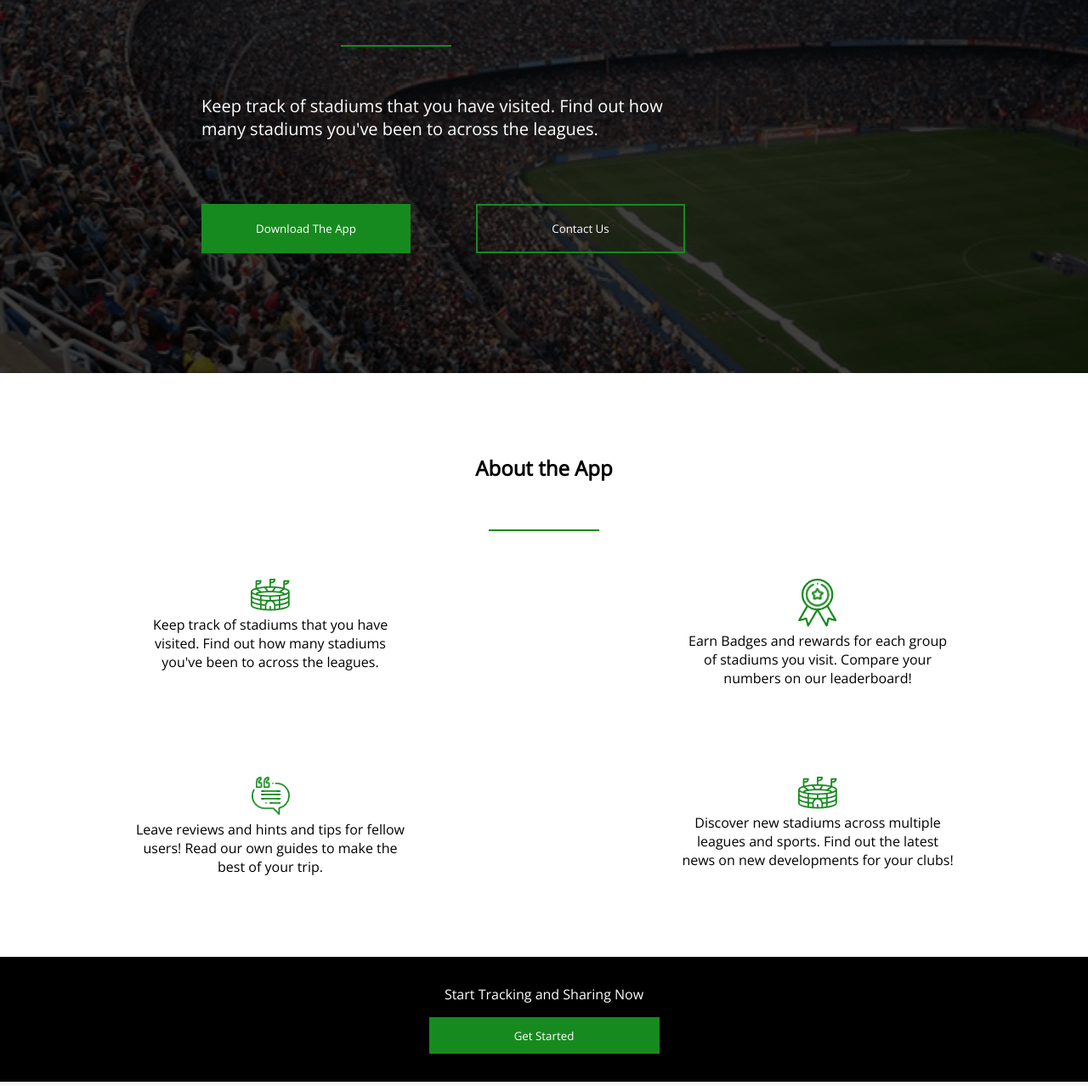
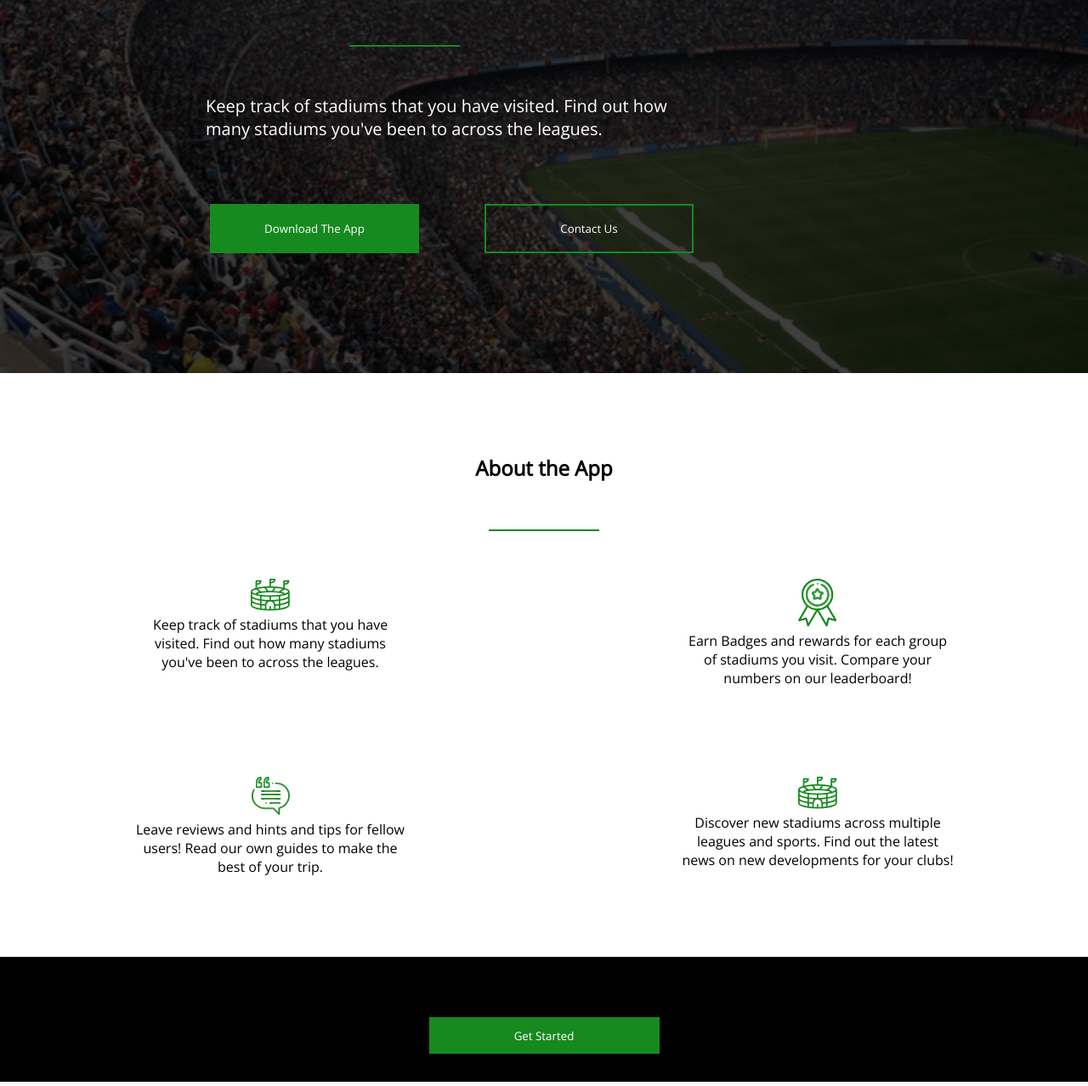
Before and after one commit to annabaharyan/stadium.github.io, a plain HTML site: page index.html in a window 1280 px wide. Shown: the part 282-1560 px from the top of the page at 85% size. Drawn offline with nearby package versions, Linux system fonts and the light colour scheme.

Commit message:
many changes for animations

```diff
--- a/index.html
+++ b/index.html
@@ -6,7 +6,7 @@
     <meta name="viewport" content="width=device-width, initial-scale=1.0" />
     <link rel="stylesheet" href="./styles/style.css" />
     <link rel="stylesheet" href="./styles/home.css" />
-    <link rel="shortcut icon" href="./assets/favicon.ico" type="image/x-icon">
+    <link rel="shortcut icon" href="./assets/favicon.ico" type="image/x-icon" />
     <title>Stadium</title>
   </head>
   <body>
@@ -22,16 +22,20 @@
           <img src="./assets/Menu.png" alt="menu" />
         </div>
       </nav>
-
       <div class="banner">
         <div class="banner-cover">
-          <div class="banner-info tracking-in-contract-bck-bottom">
-            <div class="heading">
-              <h1>THE STADIUMS APP</h1>
-              <div class="line"></div>
+          <div class="banner-info slide-effect">
+            <div>
+              <div class="heading">
+                <h1 class="slideDown">THE STADIUMS APP</h1>
+                <div class="line slideUp"></div>
+              </div>
+              <p class="p-text slideDown">
+                Keep track of stadiums that you have visited. Find out how many
+                stadiums you've been to across the leagues.
+              </p>
             </div>
-            <p class="p-text"></p>
-            <div class="banner-btn">
+            <div class="banner-btn slideUp">
               <button>
                 <a href="download.html"> Download The App</a>
               </button>
@@ -43,7 +47,7 @@
         </div>
       </div>
     </header>
-    <main class="home-main">
+    <main class="home-main show">
       <h2>About the App</h2>
       <div class="line"></div>
       <div class="about-info-wrapper">
@@ -63,7 +67,7 @@
             </p>
           </div>
         </div>
-        <div class="row">
+        <div class="row show">
           <div>
             <img src="./assets/review.png" alt="review" />
             <p>
@@ -81,11 +85,11 @@
         </div>
       </div>
     </main>
-    <footer class="home-footer">
+    <footer class="home-footer show">
       <p>Start Tracking and Sharing Now</p>
       <button><a href="download.html"> Get Started</a></button>
     </footer>
-    <footer class="main-footer">
+    <footer class="main-footer show">
       <div class="main-footer-row1">
         <ul>
           <li>
--- a/main.js
+++ b/main.js
@@ -11,13 +11,18 @@ function openMenu() {
   navbar.classList.add("ul-opened");
 }
 menu.addEventListener("click", openMenu);
-function typeText(text, i = 0) {
-  if (i < text.length) {
-    document.querySelector(".p-text").innerHTML += text[i];
-    setTimeout(function () {
-      typeText(text, i + 1);
-    }, 10);
+
+function showSection() {
+  let show = document.querySelectorAll(".show");
+  for (let i = 0; i < show.length; i++) {
+    let windowHeight = window.innerHeight;
+    let elementTop = show[i].getBoundingClientRect().top;
+    let elementVisible = 100;
+    if (elementTop < windowHeight - elementVisible) {
+      show[i].classList.add("active");
+    } else {
+      show[i].classList.remove("active");
+    }
   }
 }
-
-typeText("Keep track of stadiums that you have visited. Find out how many stadiums you've been to across the leagues.")
+window.addEventListener("scroll", showSection);
--- a/styles/home.css
+++ b/styles/home.css
@@ -28,7 +28,7 @@
 
 .banner-info h1,
 p {
-  color: #ffffff;
+  color:transparent;
 }
 .banner-btn {
   margin-top: 75px;
@@ -98,43 +98,45 @@ p {
 .home-footer button a {
   color: #ffffff;
 }
-.tracking-in-contract-bck-bottom {
-  -webkit-animation: tracking-in-contract-bck-bottom 0.5s
-    cubic-bezier(0.215, 0.61, 0.355, 1) both;
-  animation: tracking-in-contract-bck-bottom 0.5s
-    cubic-bezier(0.215, 0.61, 0.355, 1) both;
+.slideDown,
+.slideUp {
+  position: relative;
+  opacity: 0;
 }
 
-@-webkit-keyframes tracking-in-contract-bck-bottom {
+.slideDown {
+  top: -40px;
+  left: 5px;
+  animation: slideDown ease 0.4s forwards 0.2s;
+}
+
+.slideUp {
+  top: 40px;
+  left: 10px;
+  animation: slideUp ease 0.5s forwards 0.4s;
+}
+
+@keyframes slideUp {
   0% {
-    letter-spacing: 1em;
-    -webkit-transform: translateZ(400px) translateY(300px);
-    transform: translateZ(400px) translateY(300px);
-    opacity: 0;
-  }
-  40% {
-    opacity: 0.6;
+    transform: translateY(0);
+    color: #ffffff;
   }
   100% {
-    -webkit-transform: translateZ(0) translateY(0);
-    transform: translateZ(0) translateY(0);
+    transform: translateY(-40px);
     opacity: 1;
+    color: #ffffff;
   }
 }
-@keyframes tracking-in-contract-bck-bottom {
+
+@keyframes slideDown {
   0% {
-    letter-spacing: 1em;
-    -webkit-transform: translateZ(400px) translateY(300px);
-    transform: translateZ(400px) translateY(300px);
-    opacity: 0;
-  }
-  40% {
-    opacity: 0.6;
+    transform: translateY(0);
+    color: #ffffff;
   }
   100% {
-    -webkit-transform: translateZ(0) translateY(0);
-    transform: translateZ(0) translateY(0);
+    transform: translateY(40px);
     opacity: 1;
+    color: #ffffff;
   }
 }
 
@@ -161,6 +163,12 @@ p {
   }
 }
 @media (max-width: 375px) {
+  .banner {
+    height: 450px;
+  }
+  .home-main {
+    margin-top: 45px;
+  }
   h1 {
     font-size: 25px;
   }
--- a/styles/style.css
+++ b/styles/style.css
@@ -192,3 +192,14 @@ textarea:focus {
     gap: 10px;
   }
 }
+
+.show{
+  position: relative;
+  transform: translateY(100px);
+  opacity: 0;
+  transition: 1s all ease;
+}
+.show.active{
+  transform: translateY(0);
+  opacity: 1;
+}
```
Also changed, not shown: contact.html (+1 -1 lines), download.html (+2 -2 lines).
